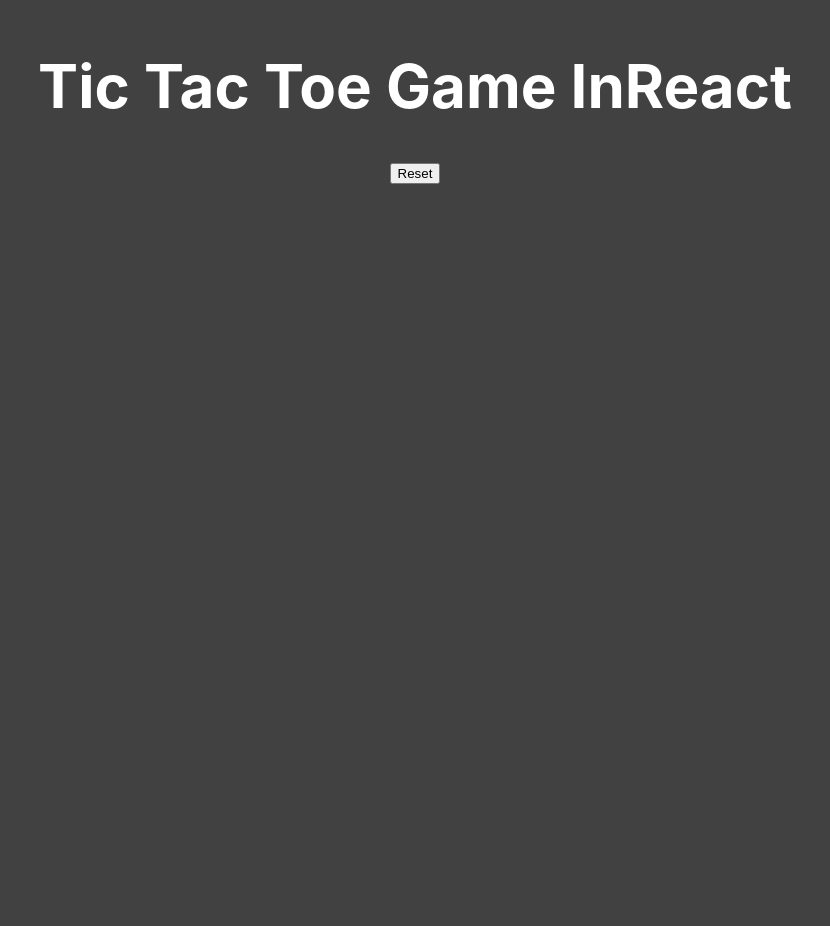
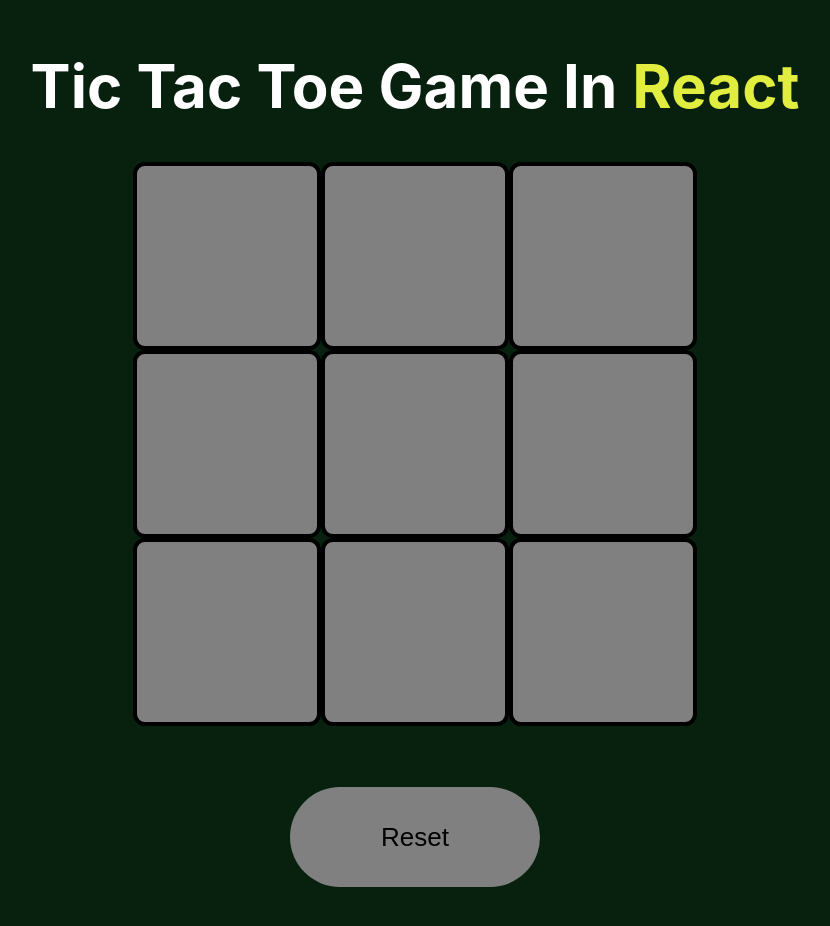
Before and after one commit to BenFrame/tic-tac-toe, a React (Create React App) app: page / in a window 1280 px wide. Shown: the top 926 px of the page, without its empty margins (225-1055 px from the left). Before the commit the page ends 800 px from the top, so only its background shows below. Built offline with nearby package versions, Linux system fonts and the light colour scheme.

Commit message:
game board styles added

```diff
--- a/src/Components/TicTacToe/TicTacToe.css
+++ b/src/Components/TicTacToe/TicTacToe.css
@@ -10,3 +10,39 @@
    justify-content: center;
    align-items: center;
 }
+
+.title span{
+    color:rgb(226, 238, 63);
+    padding-left: 15px;
+}
+
+.reset{
+    width: 250px;
+    height: 100px;
+    border: none;
+    outline: none;
+    cursor: pointer;
+    border-radius: 50px;
+    background: grey;
+    font-size: 26px;
+    color:rgb(0, 0, 0);
+    margin-top: 25px;
+    margin-bottom: 50px;
+}
+
+.boxes{
+    display: flex;
+    height: 180px;
+    width: 180px;
+    background: grey;
+    border: 4px solid black;
+    border-radius: 12px;
+    cursor: pointer;
+}
+
+.board{
+    height: 600px;
+    width: 564px;
+    display: flex;
+    margin: auto;
+}
--- a/src/Components/TicTacToe/TicTacToe.jsx
+++ b/src/Components/TicTacToe/TicTacToe.jsx
@@ -8,7 +8,21 @@
         <div className="container">
             <h1 className="title">Tic Tac Toe Game In <span>React</span></h1>
             <div className="board">
-
+                <div className="row1">
+                    <div className="boxes"></div>
+                    <div className="boxes"></div>
+                    <div className="boxes"></div>
+                </div>
+                <div className="row2">
+                    <div className="boxes"></div>
+                    <div className="boxes"></div>
+                    <div className="boxes"></div>
+                </div>
+                <div className="row3">
+                    <div className="boxes"></div>
+                    <div className="boxes"></div>
+                    <div className="boxes"></div>
+                </div>
             </div>
             <button className="reset">Reset</button>
         </div>
--- a/src/index.css
+++ b/src/index.css
@@ -5,7 +5,7 @@
     sans-serif;
   -webkit-font-smoothing: antialiased;
   -moz-osx-font-smoothing: grayscale;
-  background-color: rgb(65, 65, 65);
+  background-color: rgb(8, 33, 14);
 }
 
 code {
```
